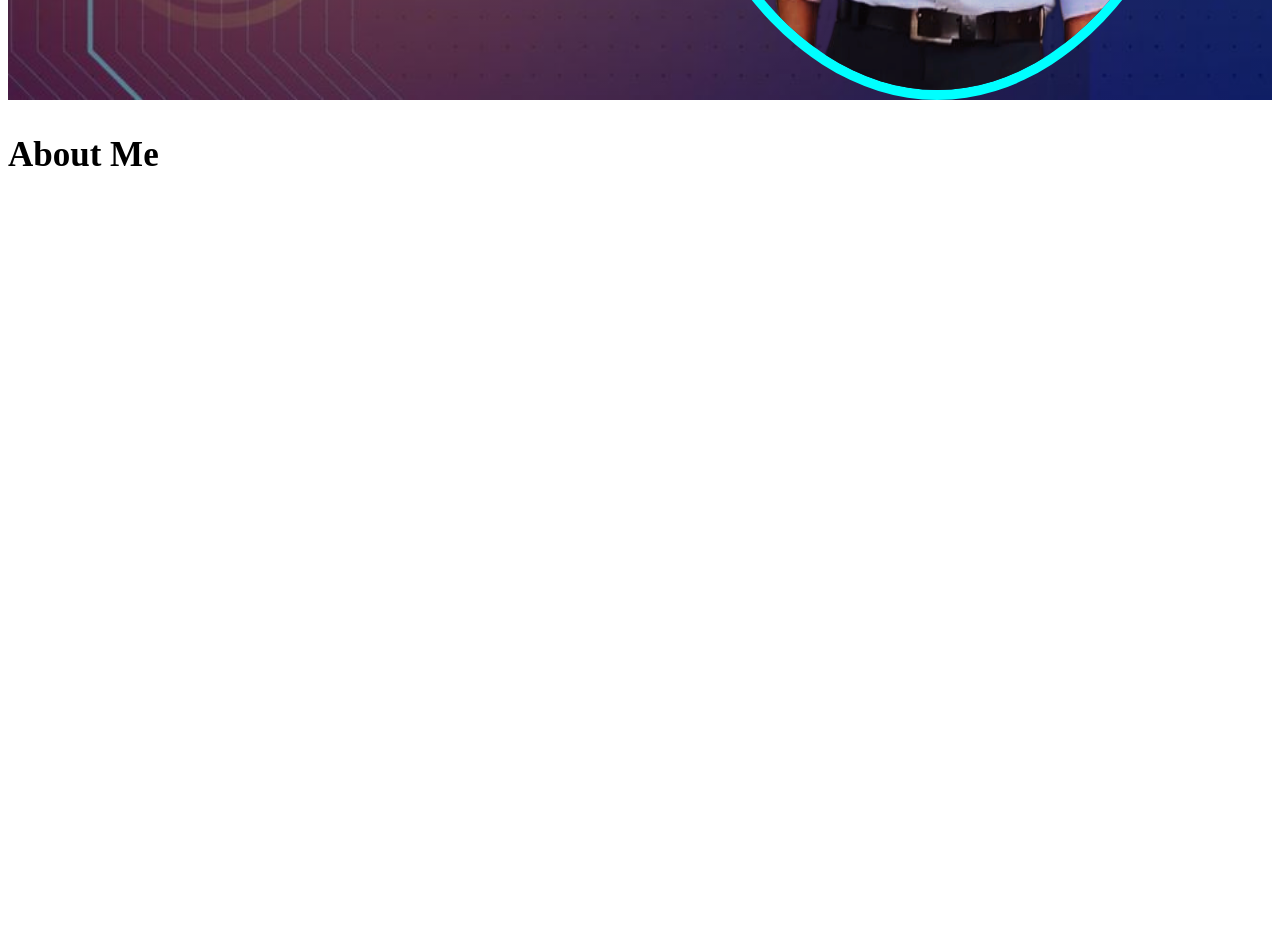
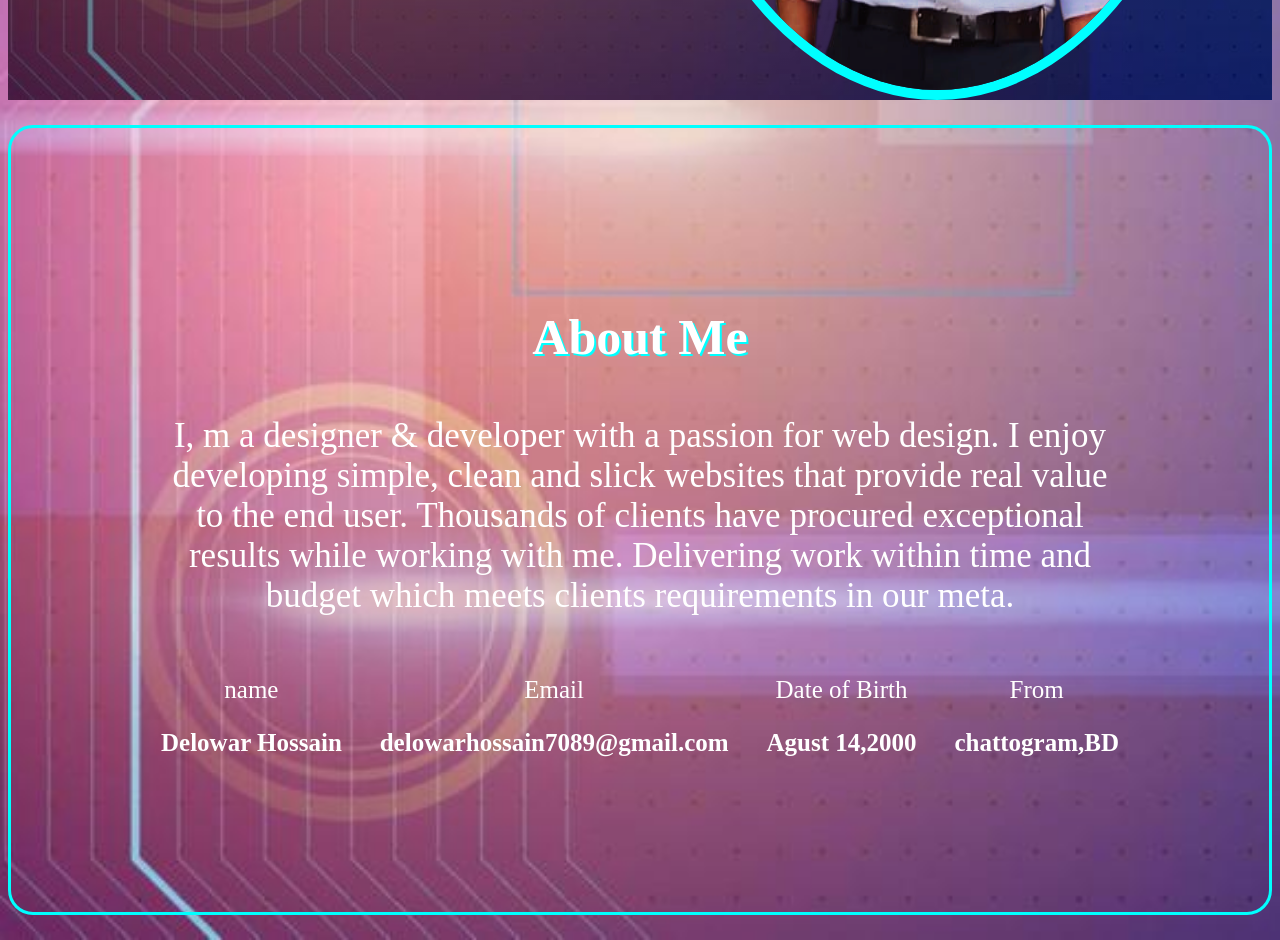
Before and after one commit to delowarhossain7089/my-port-folio, a plain HTML site: page index.html in a window 1280 px wide. Shown: the part 1220-2160 px from the top of the page. Before the commit the page ends 1490 px from the top, so only its background shows below. Drawn offline with Linux system fonts and the light colour scheme.

Commit message:
add some styles

```diff
--- a/index.html
+++ b/index.html
@@ -35,6 +35,25 @@
        <section class="about">
         <h3 class="section-title">About Me</h3>
          <p class="section-description">I, m a designer & developer with a passion for web design. I enjoy developing simple, clean and slick websites that provide real value to the end user. Thousands of clients have procured exceptional results while working with me. Delivering work within time and budget which meets clients requirements in our meta.</p>
+         <div class="about-items">
+            <!-- .about-item*4>p.item-title+p.item-description -->
+            <div class="about-item">
+                <p class="item-title">name</p>
+                <p class="item-description">Delowar Hossain</p>
+            </div>
+            <div class="about-item">
+                <p class="item-title">Email</p>
+                <p class="item-description">delowarhossain7089@gmail.com</p>
+            </div>
+            <div class="about-item">
+                <p class="item-title">Date of Birth</p>
+                <p class="item-description">Agust 14,2000</p>
+            </div>
+            <div class="about-item">
+                <p class="item-title">From</p>
+                <p class="item-description">chattogram,BD</p>
+            </div>
+         </div>
        </section>
     </main>
     <footer>
--- a/style/style.css
+++ b/style/style.css
@@ -1,4 +1,10 @@
 @import url('https://fonts.googleapis.com/css2?family=Open+Sans:ital,wght@0,300..800;1,300..800&display=swap');
+
+body{
+    background-image: url(../images/bluetecbg.jpg);
+    background-repeat: no-repeat;
+    background-size: cover;
+}
 
 /*nav styles*/
 .secondary-bg{
@@ -22,12 +28,13 @@
     margin: 10px;
 }
 .section-title{
-    font-size: 35px;
+    font-size: 50px;
+    text-shadow: 2px 2px cyan;
     font-weight: bold;
-    color: black;
+    color:white;
 }
 .section-description{
-    font-size: 18px;
+    font-size: 35px;
     color: white;
 }
 
@@ -119,3 +126,31 @@ nav li a {
     border: 10px solid cyan;
     border-radius: 50%;
 }
+
+
+/*about styles*/
+
+.about{
+    border: 3px solid cyan;
+border-radius: 25px;
+padding: 130px 150px;
+text-align:center;
+    max-width:1140px;
+    margin: 25px auto;
+}
+
+.about-items{
+    display: flex;
+    justify-content: space-between;
+    color: white;
+}
+
+.item-title{
+    font-size: 25px;
+}
+
+.item-description{
+    font-weight: 600;
+    font-size: 25px;
+color: white;
+}
```
